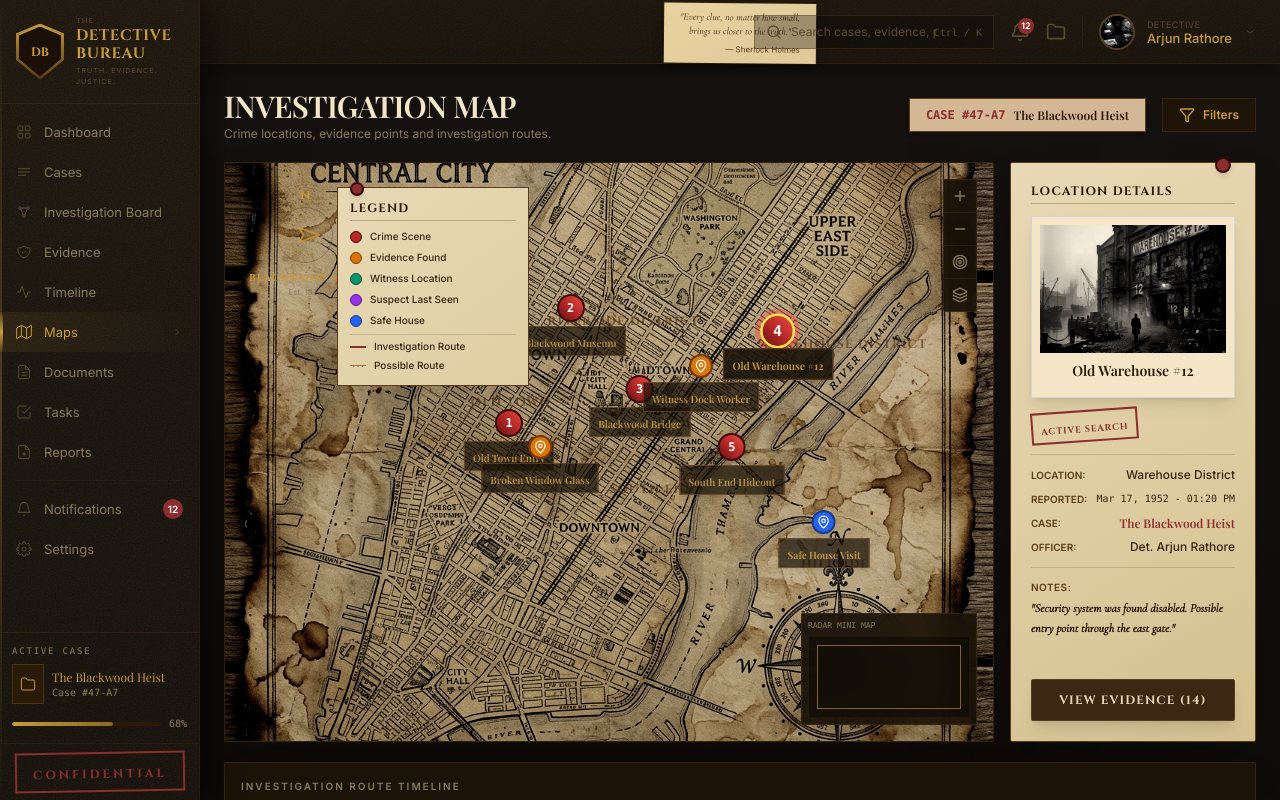
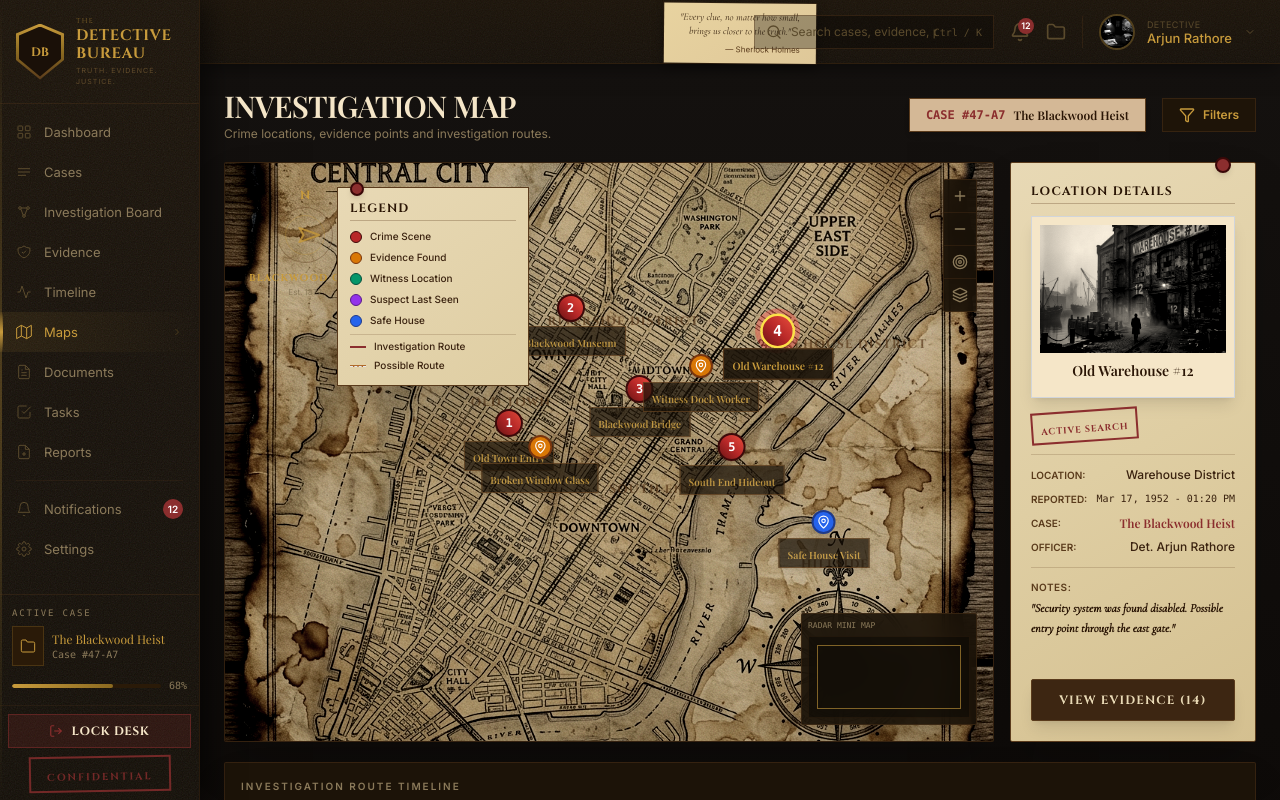
Before and after one commit to SathvikaTalari/Intelligence-Investigation-Board, a React (Vite) app: page /maps in a window 1280 px wide. Built offline with nearby package versions, Linux system fonts and the light colour scheme; a web font is replaced by a local one.

Commit message:
Add_Lock_Desk_Logout_functions

```diff
--- a/src/components/layout/Sidebar.tsx
+++ b/src/components/layout/Sidebar.tsx
@@ -238,13 +238,23 @@ export function Sidebar() {
         </div>
       </div>
 
-      {/* CONFIDENTIAL stamp */}
+      {/* === LOGOUT / LOCK DESK BUTTON === */}
       <div className="relative z-10 p-2 text-center" style={{ borderTop: '1px solid rgba(90,59,28,0.2)' }}>
+        <NavLink
+          to="/login"
+          className="flex items-center justify-center gap-2 w-full py-2 px-3 bg-[#8b2e2e]/20 hover:bg-[#8b2e2e]/40 border border-[#8b2e2e]/50 text-[#f5e6c8] text-xs font-cinzel font-bold uppercase tracking-wider rounded-xs transition-colors mb-2"
+        >
+          <svg viewBox="0 0 24 24" fill="none" stroke="currentColor" strokeWidth="2" className="w-3.5 h-3.5 text-[#8b2e2e]">
+            <path d="M9 21H5a2 2 0 01-2-2V5a2 2 0 012-2h4"/><polyline points="16 17 21 12 16 7"/><line x1="21" y1="12" x2="9" y2="12"/>
+          </svg>
+          <span>LOCK DESK</span>
+        </NavLink>
+
         <div
-          className="inline-block px-4 py-1.5 border-2 transform -rotate-1"
+          className="inline-block px-4 py-1 border-2 transform -rotate-1 opacity-80"
           style={{ borderColor: '#8b2e2e', color: '#8b2e2e' }}
         >
-          <span className="font-cinzel text-xs font-bold tracking-[0.25em] uppercase">Confidential</span>
+          <span className="font-cinzel text-[10px] font-bold tracking-[0.2em] uppercase">Confidential</span>
         </div>
       </div>
     </aside>
--- a/src/components/layout/TopBar.tsx
+++ b/src/components/layout/TopBar.tsx
@@ -20,6 +20,7 @@ const searchDatabase = [
 export function TopBar() {
   const navigate = useNavigate();
   const [searchModalOpen, setSearchModalOpen] = useState(false);
+  const [profileMenuOpen, setProfileMenuOpen] = useState(false);
   const [searchQuery, setSearchQuery] = useState('');
 
   useEffect(() => {
@@ -125,8 +126,9 @@ export function TopBar() {
         <div className="w-px h-8 bg-[#5a3b1c]/30" />
 
         {/* Detective profile */}
+        <div className="relative">
           <div
-          onClick={() => navigate('/settings')}
+            onClick={() => setProfileMenuOpen(!profileMenuOpen)}
             className="flex items-center gap-3 cursor-pointer group"
           >
             <div
@@ -143,7 +145,42 @@ export function TopBar() {
               <p className="text-[9px] font-inter text-[#5a4a2c] uppercase tracking-wider">Detective</p>
               <p className="text-[13px] font-inter text-[#c89b3c] font-medium leading-none">Arjun Rathore</p>
             </div>
-          <ChevronDown className="w-3 h-3 text-[#5a4a2c]" />
+            <ChevronDown className="w-3 h-3 text-[#5a4a2c] group-hover:text-[#c89b3c]" />
+          </div>
+
+          {/* Profile Dropdown Menu */}
+          <AnimatePresence>
+            {profileMenuOpen && (
+              <motion.div
+                initial={{ opacity: 0, y: 10 }}
+                animate={{ opacity: 1, y: 0 }}
+                exit={{ opacity: 0, y: 10 }}
+                className="absolute right-0 top-12 w-48 bg-[#1e140a] border border-[#5a3b1c] rounded-xs shadow-2xl z-50 p-2 space-y-1 font-inter text-xs"
+              >
+                <button
+                  onClick={() => {
+                    setProfileMenuOpen(false);
+                    navigate('/settings');
+                  }}
+                  className="w-full flex items-center gap-2 p-2 text-[#f5e6c8] hover:bg-[#3d2612] rounded-xs transition-colors"
+                >
+                  <span>⚙️</span>
+                  <span>Bureau Settings</span>
+                </button>
+
+                <button
+                  onClick={() => {
+                    setProfileMenuOpen(false);
+                    navigate('/login');
+                  }}
+                  className="w-full flex items-center gap-2 p-2 text-[#8b2e2e] hover:bg-red-900/20 rounded-xs transition-colors font-bold"
+                >
+                  <span>🔒</span>
+                  <span>Lock Desk (Logout)</span>
+                </button>
+              </motion.div>
+            )}
+          </AnimatePresence>
         </div>
       </div>
 
```
Lines whose indentation alone changed are shown as unchanged.
